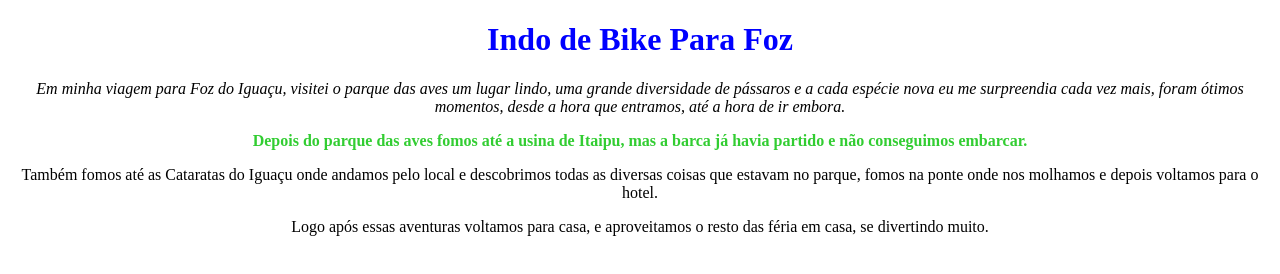
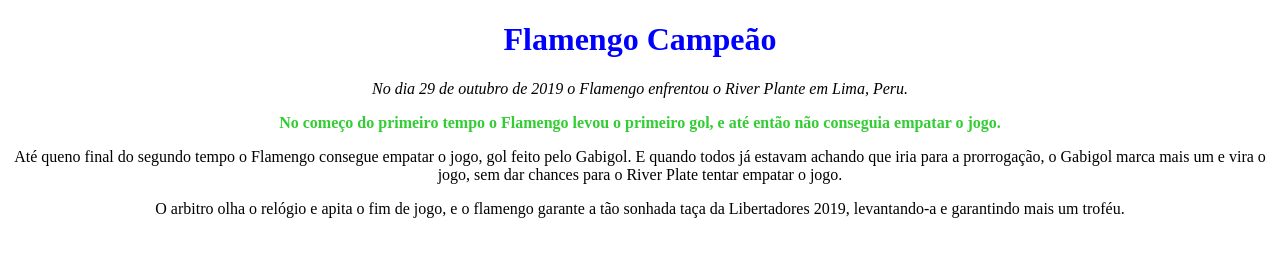
Before and after one commit to AlissonAZSS/Alisson-1-A-HTML, a plain HTML site: page indexal.html in a window 1280 px wide. Drawn offline with Linux system fonts and the light colour scheme.

Commit message:
Add files via upload

```diff
--- a/indexal.html
+++ b/indexal.html
@@ -2,25 +2,21 @@
 <html>
 <head>
     <meta charset="utf-8">
-  <title>Viagem de cria</title>
+  <title></title>
+<link rel="stylesheet" type="text/css" href="style.css">
+
+
 <style>
-p{
-    text-align: center;
-}
-h1{
-    text-align: center;
-    color: blue;
-}
-strong{color: limegreen;}
+
 </style>
 <body>
 
 
-<h1>Indo de Bike Para Foz</h1>
- <p> <em>  Em minha viagem para Foz do Iguaçu, visitei o parque das aves um lugar lindo, uma grande diversidade de pássaros e a cada espécie nova eu me surpreendia cada vez mais, foram ótimos momentos, desde a hora que entramos, até a hora de ir embora.</em></p>
- <p><strong>  Depois do parque das aves fomos até a usina de Itaipu, mas a barca já havia partido e não conseguimos embarcar.</strong></p>
- <p> Também fomos até as Cataratas do Iguaçu onde andamos pelo local e descobrimos todas as diversas coisas que estavam no parque, fomos na ponte onde nos molhamos e depois voltamos para o hotel.</p>
- <p>  Logo após essas aventuras voltamos para casa, e aproveitamos o resto das féria em casa, se divertindo muito.</p>
+<h1>Flamengo Campeão</h1>
+ <p> <em>  No dia 29 de outubro de 2019 o Flamengo enfrentou o River Plante em Lima, Peru. </em></p>
+ <p><strong>  No começo do primeiro tempo o Flamengo levou o primeiro gol, e até então não conseguia empatar o jogo. </strong></p>
+ <p>  Até queno final do segundo tempo o Flamengo consegue empatar o jogo, gol feito pelo Gabigol. E quando todos já estavam achando que iria para a prorrogação, o Gabigol marca mais um e vira o jogo, sem dar chances para o River Plate tentar empatar o jogo.</p>
+ <p>  O arbitro olha o relógio e apita o fim de jogo, e o flamengo garante a tão sonhada taça da Libertadores 2019, levantando-a e garantindo mais um troféu.</p>
 
 
 </body>
--- /dev/null
+++ b/style.css
@@ -0,0 +1,8 @@
+p{
+    text-align: center;
+}
+h1{
+    text-align: center;
+    color: blue;
+}
+strong{color: limegreen;}
```
